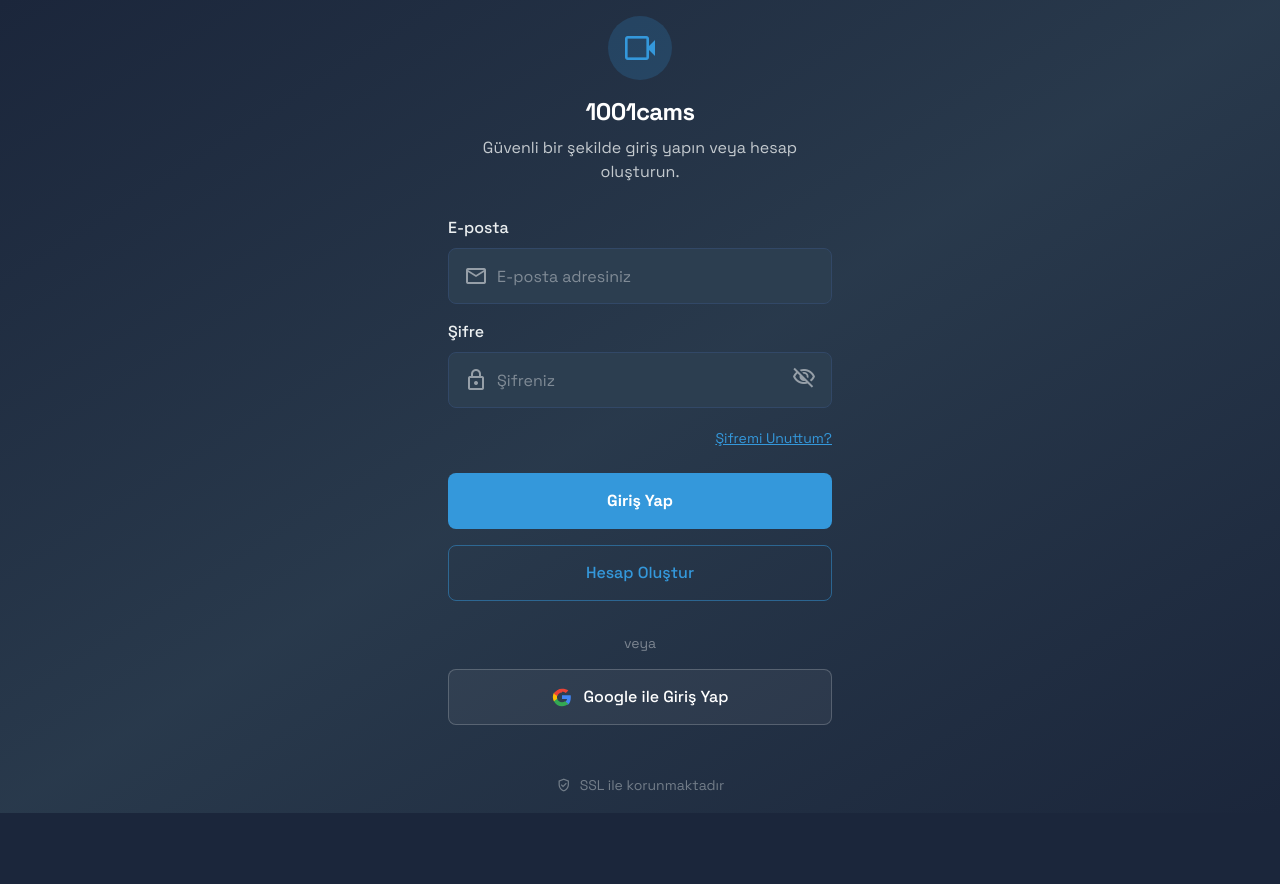
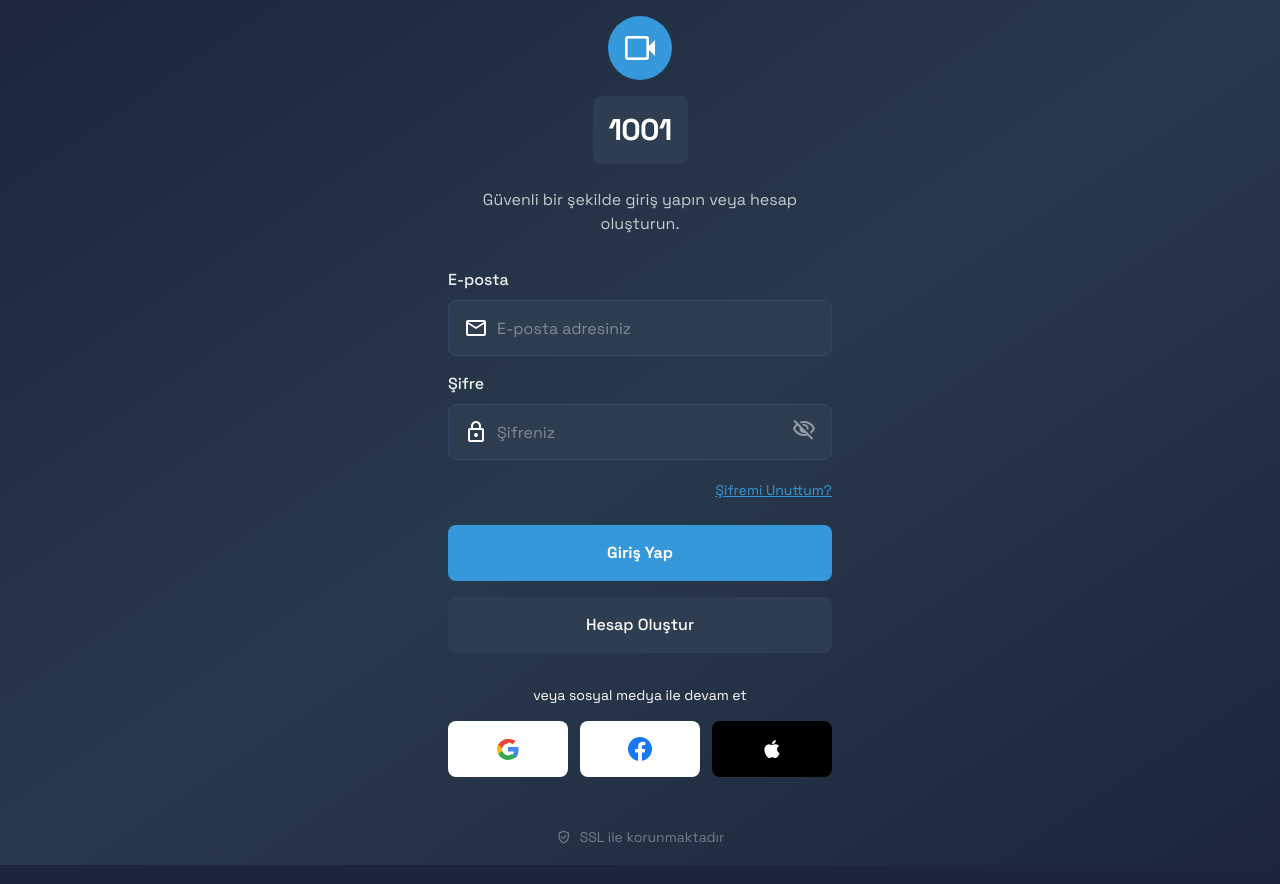
Before and after one commit to Neogtt/1001kamera, a Flask app: page /login in a window 1280 px wide. Run offline with Flask 3, Linux system fonts and the light colour scheme; some libraries are stand-ins or nearby versions.

Commit message:
Giriş ekranı tasarımı güncellendi
- Mavi dairesel ikon tasarımı
- 1001 logosu kare kutu içinde
- Sosyal medya butonları eklendi (Google, Facebook, Apple)
- 3 kare buton yan yana düzeni
- 'veya sosyal medya ile devam et' yazısı
- Hesap Oluştur butonu koyu gri arka planlı

```diff
--- a/templates/login.html
+++ b/templates/login.html
@@ -39,12 +39,16 @@
         <div class="absolute inset-0 bg-gradient-to-br from-background-dark via-[#2c3e50] to-background-dark opacity-80"></div>
         <div class="relative z-10 flex w-full max-w-sm flex-col items-center">
             <div class="mb-8 flex flex-col items-center text-center">
-                <div class="flex h-16 w-16 items-center justify-center rounded-full bg-primary/20 mb-4">
-                    <span class="material-symbols-outlined text-primary text-4xl">
+                <!-- Mavi dairesel ikon -->
+                <div class="flex h-16 w-16 items-center justify-center rounded-full bg-primary mb-4">
+                    <span class="material-symbols-outlined text-white text-4xl">
                         videocam
                     </span>
                 </div>
-                <h1 class="text-2xl font-bold tracking-tight text-white">1001cams</h1>
+                <!-- 1001 Logo -->
+                <div class="bg-[#2C3E50] p-4 rounded-lg mb-4">
+                    <h1 class="text-3xl font-bold tracking-tight text-white">1001</h1>
+                </div>
                 <p class="text-[#ECF0F1]/80 text-base font-normal leading-normal pt-2">Güvenli bir şekilde giriş yapın veya hesap oluşturun.</p>
             </div>
 
@@ -55,7 +59,7 @@
                 <label class="flex flex-col w-full">
                     <p class="text-[#ECF0F1] text-base font-medium leading-normal pb-2">E-posta</p>
                     <div class="relative flex w-full items-center">
-                        <span class="material-symbols-outlined absolute left-4 text-white/50">
+                        <span class="material-symbols-outlined absolute left-4 text-white">
                             mail
                         </span>
                         <input id="email" name="email" class="form-input flex w-full min-w-0 flex-1 resize-none overflow-hidden rounded-lg text-white focus:outline-0 focus:ring-2 focus:ring-primary/50 border border-[#324867] bg-[#2C3E50] focus:border-primary h-14 placeholder:text-white/40 pl-12 pr-4 p-[15px] text-base font-normal leading-normal" placeholder="E-posta adresiniz" type="email" required/>
@@ -64,7 +68,7 @@
                 <label class="flex flex-col w-full">
                     <p class="text-[#ECF0F1] text-base font-medium leading-normal pb-2">Şifre</p>
                     <div class="relative flex w-full items-center">
-                        <span class="material-symbols-outlined absolute left-4 text-white/50">
+                        <span class="material-symbols-outlined absolute left-4 text-white">
                             lock
                         </span>
                         <input id="password" name="password" class="form-input flex w-full min-w-0 flex-1 resize-none overflow-hidden rounded-lg text-white focus:outline-0 focus:ring-2 focus:ring-primary/50 border border-[#324867] bg-[#2C3E50] focus:border-primary h-14 placeholder:text-white/40 pl-12 pr-12 p-[15px] text-base font-normal leading-normal" placeholder="Şifreniz" type="password" required/>
@@ -84,22 +88,36 @@
                 <button type="submit" form="loginForm" class="flex w-full items-center justify-center rounded-lg bg-primary h-14 text-white text-base font-bold leading-normal transition-colors hover:bg-primary/90">
                     Giriş Yap
                 </button>
-                <button type="button" id="registerBtn" class="flex w-full items-center justify-center rounded-lg border border-primary/50 bg-transparent h-14 text-primary text-base font-medium leading-normal transition-colors hover:bg-primary/10">
+                <button type="button" id="registerBtn" class="flex w-full items-center justify-center rounded-lg bg-[#2C3E50] h-14 text-white text-base font-medium leading-normal transition-colors hover:bg-[#34495e]">
                     Hesap Oluştur
                 </button>
             </div>
 
             <div class="w-full mt-8 flex flex-col items-center gap-4">
-                <p class="text-sm text-white/40">veya</p>
-                <button type="button" id="googleLoginBtn" class="flex w-full items-center justify-center gap-3 rounded-lg border border-white/20 bg-white/5 h-14 text-white text-base font-medium leading-normal transition-colors hover:bg-white/10">
-                    <svg class="h-5 w-5" fill="none" viewBox="0 0 24 24" xmlns="http://www.w3.org/2000/svg">
+                <p class="text-sm text-white">veya sosyal medya ile devam et</p>
+                <div class="flex w-full gap-3">
+                    <!-- Google -->
+                    <button type="button" id="googleLoginBtn" class="flex-1 flex items-center justify-center rounded-lg bg-white h-14 transition-colors hover:bg-gray-100">
+                        <svg class="h-6 w-6" fill="none" viewBox="0 0 24 24" xmlns="http://www.w3.org/2000/svg">
                             <path d="M22.5777 12.2577C22.5777 11.4577 22.5077 10.6577 22.3677 9.87769H12.0077V14.5177H18.0477C17.7677 16.0377 16.8977 17.3377 15.5877 18.2177V21.1077H19.5077C21.5477 19.2277 22.5777 16.0377 22.5777 12.2577Z" fill="#4285F4"></path>
                             <path d="M12.0077 23.0077C15.2477 23.0077 17.9477 21.9077 19.5077 20.1077L15.5877 17.2177C14.5077 17.9377 13.1277 18.3777 12.0077 18.3777C9.37773 18.3777 7.15773 16.5177 6.30773 14.0877H2.25773V16.9777C4.12773 20.5377 7.72773 23.0077 12.0077 23.0077Z" fill="#34A853"></path>
                             <path d="M6.30773 14.0877C6.07773 13.4177 5.94773 12.7177 5.94773 11.9977C5.94773 11.2777 6.07773 10.5777 6.30773 9.90771V7.01771H2.25773C1.51773 8.44771 1.00773 10.1577 1.00773 11.9977C1.00773 13.8377 1.51773 15.5477 2.25773 16.9777L6.30773 14.0877Z" fill="#FBBC05"></path>
                             <path d="M12.0077 5.61771C13.8177 5.61771 15.3477 6.22771 16.5377 7.34771L19.5877 4.29771C17.9377 2.77771 15.2477 1.98771 12.0077 1.98771C7.72773 1.98771 4.12773 4.45771 2.25773 8.01771L6.30773 10.9077C7.15773 8.47771 9.37773 6.61771 12.0077 6.61771Z" fill="#EA4335"></path>
                         </svg>
-                    Google ile Giriş Yap
                     </button>
+                    <!-- Facebook -->
+                    <button type="button" id="facebookLoginBtn" class="flex-1 flex items-center justify-center rounded-lg bg-white h-14 transition-colors hover:bg-gray-100">
+                        <svg class="h-6 w-6" viewBox="0 0 24 24" fill="#1877F2" xmlns="http://www.w3.org/2000/svg">
+                            <path d="M24 12.073c0-6.627-5.373-12-12-12s-12 5.373-12 12c0 5.99 4.388 10.954 10.125 11.854v-8.385H7.078v-3.47h3.047V9.43c0-3.007 1.792-4.669 4.533-4.669 1.312 0 2.686.235 2.686.235v2.953H15.83c-1.491 0-1.956.925-1.956 1.874v2.25h3.328l-.532 3.47h-2.796v8.385C19.612 23.027 24 18.062 24 12.073z"/>
+                        </svg>
+                    </button>
+                    <!-- Apple -->
+                    <button type="button" id="appleLoginBtn" class="flex-1 flex items-center justify-center rounded-lg bg-[#000000] h-14 transition-colors hover:bg-[#1a1a1a]">
+                        <svg class="h-6 w-6" viewBox="0 0 24 24" fill="white" xmlns="http://www.w3.org/2000/svg">
+                            <path d="M17.05 20.28c-.98.95-2.05.88-3.08.4-1.09-.5-2.08-.48-3.24 0-1.44.62-2.2.44-3.06-.4C2.79 15.25 3.51 7.59 9.05 7.31c1.35.07 2.29.74 3.08.8 1.18-.24 2.31-.93 3.57-.84 1.51.12 2.65.72 3.4 1.8-3.12 1.87-2.38 5.98.48 7.13-.57 1.5-1.31 2.99-2.54 4.09l.01-.01zM12.03 7.25c-.15-2.23 1.66-4.07 3.74-4.25.29 2.58-2.34 4.5-3.74 4.25z"/>
+                        </svg>
+                    </button>
+                </div>
             </div>
 
             <div class="mt-12 flex items-center gap-2 text-sm text-[#ECF0F1]/40">
@@ -165,6 +183,16 @@
         document.getElementById('googleLoginBtn').addEventListener('click', () => {
             alert('Google ile giriş özelliği yakında eklenecek.');
         });
+
+        // Facebook giriş butonu
+        document.getElementById('facebookLoginBtn').addEventListener('click', () => {
+            alert('Facebook ile giriş özelliği yakında eklenecek.');
+        });
+
+        // Apple giriş butonu
+        document.getElementById('appleLoginBtn').addEventListener('click', () => {
+            alert('Apple ile giriş özelliği yakında eklenecek.');
+        });
     </script>
 </body>
 </html>
```
Lines whose indentation alone changed are shown as unchanged.
